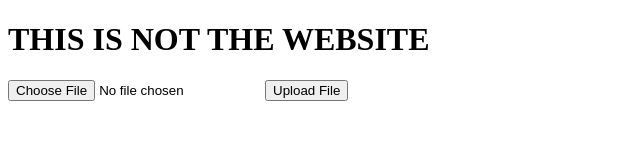
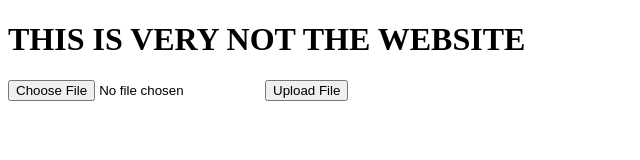
Before and after one commit to jtepp/Syllabus, a plain HTML site: page public/index.html in a window 1280 px wide. Shown: the whole page, without its empty margins (0-640 px from the left). Drawn offline with Linux system fonts and the light colour scheme.

Commit message:
Update index.html

```diff
--- a/public/index.html
+++ b/public/index.html
@@ -9,7 +9,7 @@
 </head>
 
 <body>
-  <h1>THIS IS NOT THE WEBSITE</h1>
+  <h1>THIS IS VERY NOT THE WEBSITE</h1>
   <input type="file" name="file" id="file" accept="image/*">
   <button id="upload">Upload File</button>
 
```
